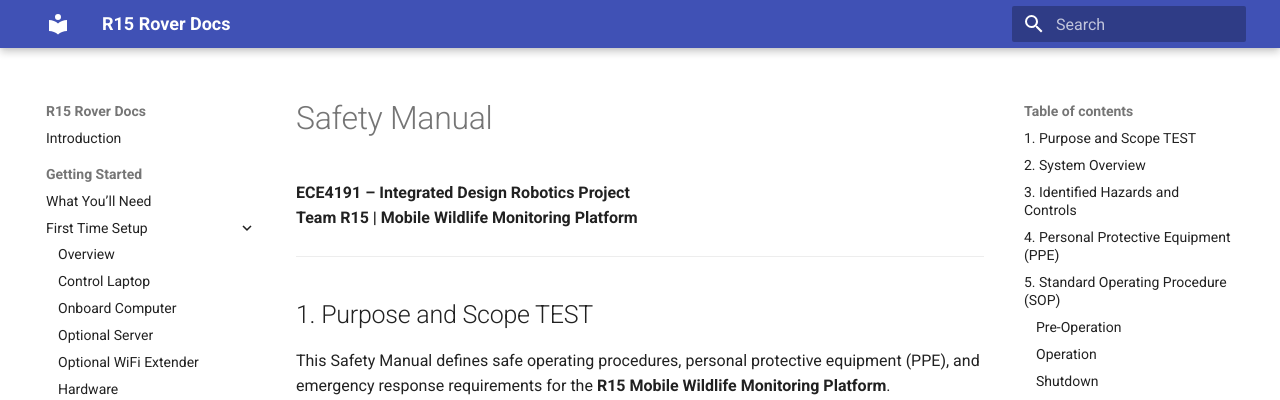
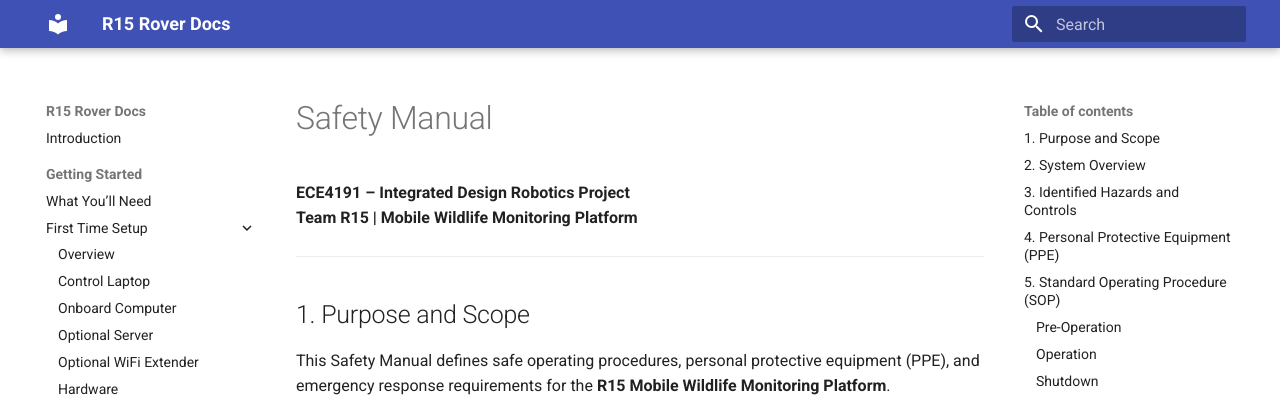
Before and after one commit to EriCheww/ECE4191-R15, an MkDocs documentation site: the page built from docs/safety.md, in a window 1280 px wide and 900 px high. Shown: the top 400 px of the window. Built offline with MkDocs 1.6.1 and Material for MkDocs 9.7.7, drawn with Linux system fonts in a browser that asks for light colours.

Commit message:
Update safety.md

```diff
--- a/docs/safety.md
+++ b/docs/safety.md
@@ -4,7 +4,7 @@
 
 ---
 
-## 1. Purpose and Scope TEST
+## 1. Purpose and Scope
 This Safety Manual defines safe operating procedures, personal protective equipment (PPE), and emergency response requirements for the **R15 Mobile Wildlife Monitoring Platform**.
 It complements the [Operator Manual](operation.md) — see *Operator Manual “Read the Safety Manual First”* — and must be read **before any assembly, testing, or operation** of the system.
 
```
